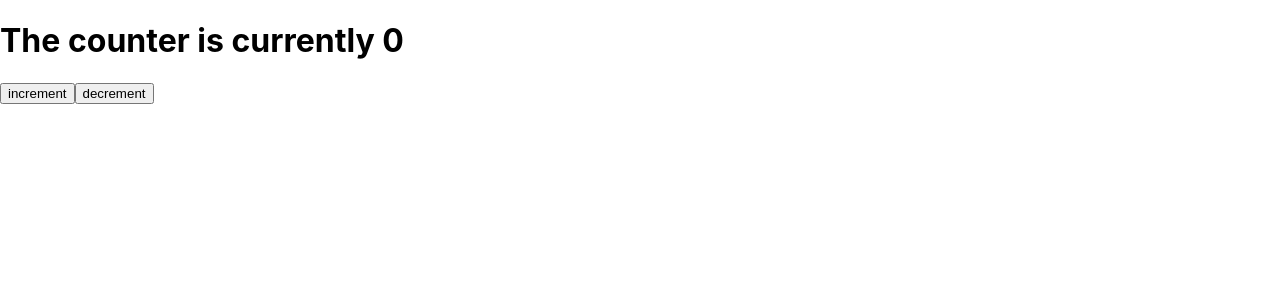
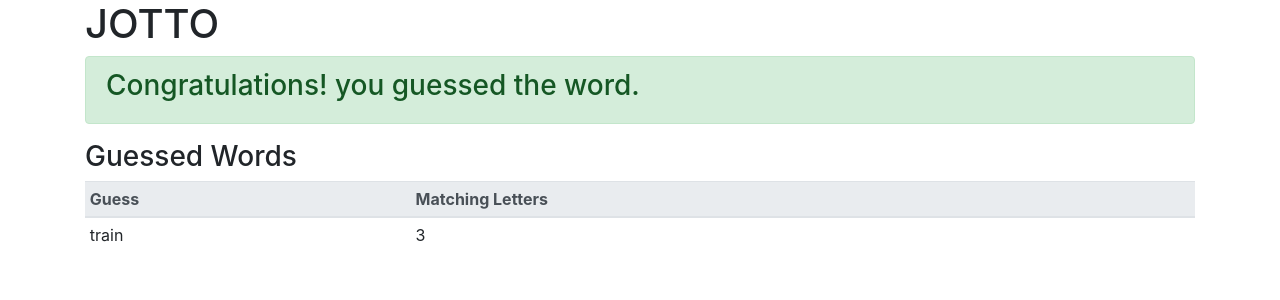
Before and after one commit to Saky96/jest-enzyme-react, a React app: page / in a window 1280 px wide. Shown: the top 300 px of the page. Built offline with nearby package versions, Linux system fonts and the light colour scheme.

Commit message:
Added bootstrap styling.

```diff
--- a/public/index.html
+++ b/public/index.html
@@ -15,6 +15,8 @@
       user's mobile device or desktop. See https://developers.google.com/web/fundamentals/web-app-manifest/
     -->
     <link rel="manifest" href="%PUBLIC_URL%/manifest.json" />
+    <link rel="stylesheet" href="https://stackpath.bootstrapcdn.com/bootstrap/4.5.0/css/bootstrap.min.css" integrity="sha384-9aIt2nRpC12Uk9gS9baDl411NQApFmC26EwAOH8WgZl5MYYxFfc+NcPb1dKGj7Sk" crossorigin="anonymous">
+
     <!--
       Notice the use of %PUBLIC_URL% in the tags above.
       It will be replaced with the URL of the `public` folder during the build.
--- a/src/App.js
+++ b/src/App.js
@@ -2,10 +2,12 @@ import React from 'react';
 import logo from './logo.svg';
 import './App.css';
 import ClickCounterApp from './clickCounter/ClickCounterApp';
+import JotoApp from './jotoApp/JotoApp';
 
-function App() {
+class App extends React.Component {
+  render() {
     return (
-    <ClickCounterApp />
+      <JotoApp />
       // <div className="App">
       //   <header className="App-header">
       //     <img src={logo} className="App-logo" alt="logo" />
@@ -25,4 +27,6 @@ function App() {
     );
   }
 
+}
+
 export default App;
--- a/src/jotoApp/Congrats.js
+++ b/src/jotoApp/Congrats.js
@@ -9,10 +9,10 @@ import propTypes from 'prop-types';
 export default function Congrats(props) {
     if(props.success){
         return (
-            <div data-test='component-congrats' >
-                <span data-test='message-congrats'>
+            <div data-test='component-congrats' className='alert alert-success'>
+                <h3 data-test='message-congrats'>
                     Congratulations! you guessed the word.
-                </span>
+                </h3    >
             </div>
         )
     }
--- a/src/jotoApp/GuessedWord.js
+++ b/src/jotoApp/GuessedWord.js
@@ -5,9 +5,9 @@ export default function GuessedWord(props) {
     let contents
     if(props.guessedWords.length === 0){
         contents = (
-            <span data-test = 'guess-instructions'>
-                Try to guess the word!
-            </span>
+            <h3 data-test = 'guess-instructions'>
+                Try to guess the secret word!
+            </h3>
         )
     }
     else{
@@ -20,8 +20,8 @@ export default function GuessedWord(props) {
         contents = (
             <div data-test = 'guessed-words' >
                 <h3>Guessed Words</h3>
-                <table>
-                    <thead>
+                <table className='table table-sm'>
+                    <thead className='thead-light'>
                         <tr>
                             <th>Guess</th>
                             <th>Matching Letters</th>
--- /dev/null
+++ b/src/jotoApp/JotoApp.js
@@ -0,0 +1,18 @@
+import React, { Component } from 'react'
+import Congrats from './Congrats'
+import GuessedWord from './GuessedWord'
+
+export default class JotoApp extends Component {
+    render() {
+        return (
+            <div className='container'>
+                <h1>JOTTO</h1>
+                <Congrats success={true} />
+                <GuessedWord  guessedWords = {[
+                    {guessedWord: 'train', letterMatchCount: 3}
+                ]} />
+            </div>
+
+        )
+    }
+}
```
Also changed, not shown: src/jotoApp/JotoApp.css (added). Lines whose indentation alone changed are shown as unchanged.
